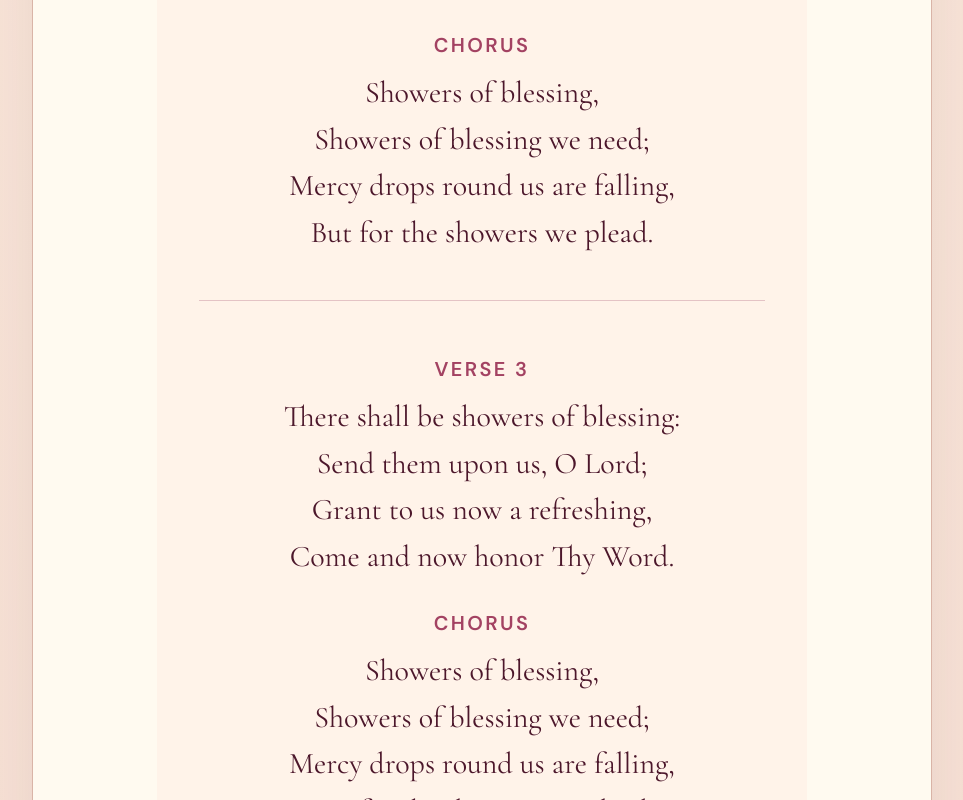
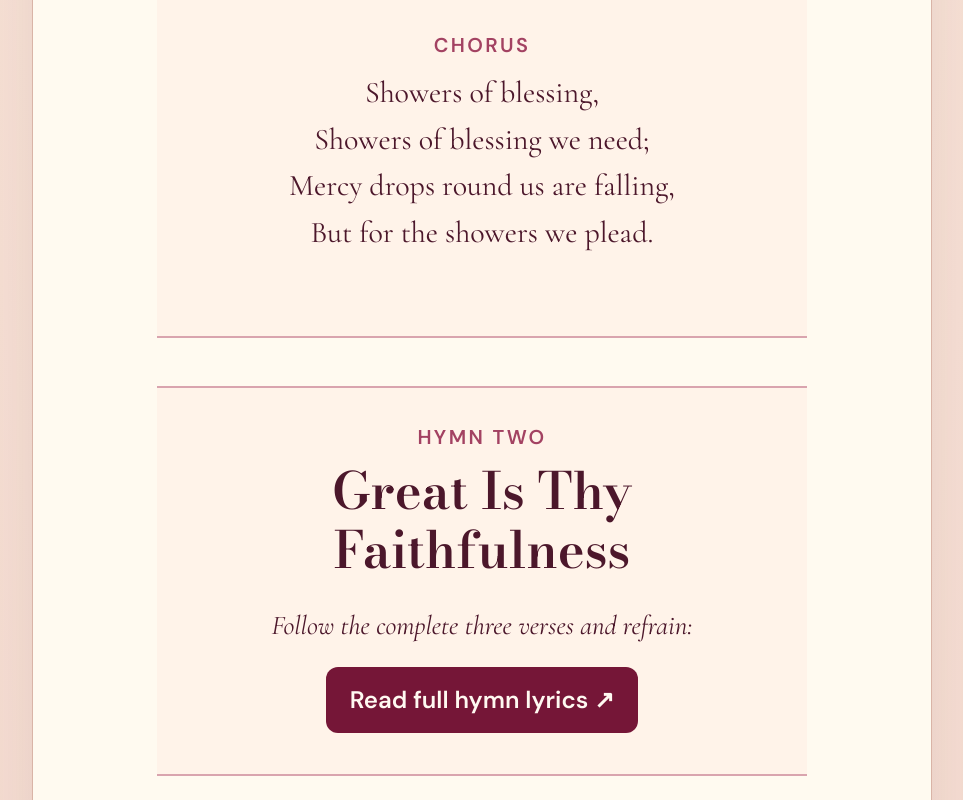
Before and after one commit to fidelnyame-80/Kaybee-Franca, a Next.js app: page /order-of-service in a window 1280 px wide. Shown: the part 5200-6000 px from the top of the page, without its empty margins (158-1121 px from the left). Built offline with nearby package versions, Linux system fonts and the light colour scheme.

Commit message:
Remove third and fourth verses from Showers of Blessing (#22)

```diff
--- a/app/order-of-service/page.tsx
+++ b/app/order-of-service/page.tsx
@@ -53,8 +53,6 @@ export default function OrderOfServicePage() {
           {[
             ["There shall be showers of blessing;", "This is the promise of love;", "There shall be seasons refreshing,", "Sent from the Savior above."],
             ["There shall be showers of blessing,", "Precious reviving again;", "Over the hills and the valleys,", "Sound of abundance of rain."],
-            ["There shall be showers of blessing:", "Send them upon us, O Lord;", "Grant to us now a refreshing,", "Come and now honor Thy Word."],
-            ["There shall be showers of blessing:", "Oh, that today they might fall,", "Now as to God we're confessing,", "Now as on Jesus we call!"],
           ].map((lines, index) => <div className="programme__stanza" key={index}>
             <p className="programme__hymn-chorus-label">VERSE {index + 1}</p>
             <p className="programme__hymn-verse">{lines.map((line, i) => <span key={i}>{line}<br /></span>)}</p>
```
